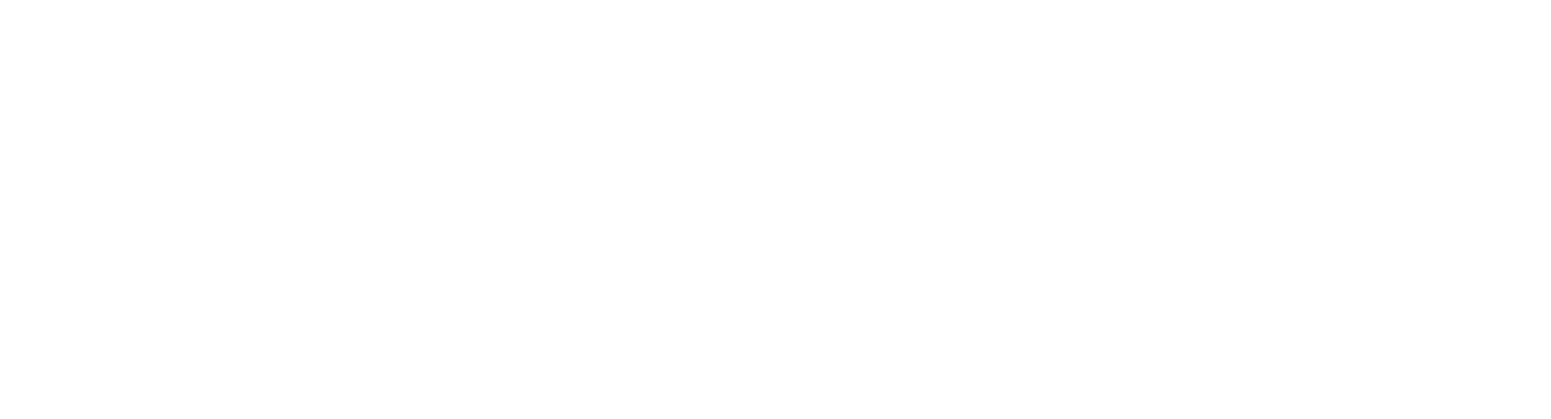
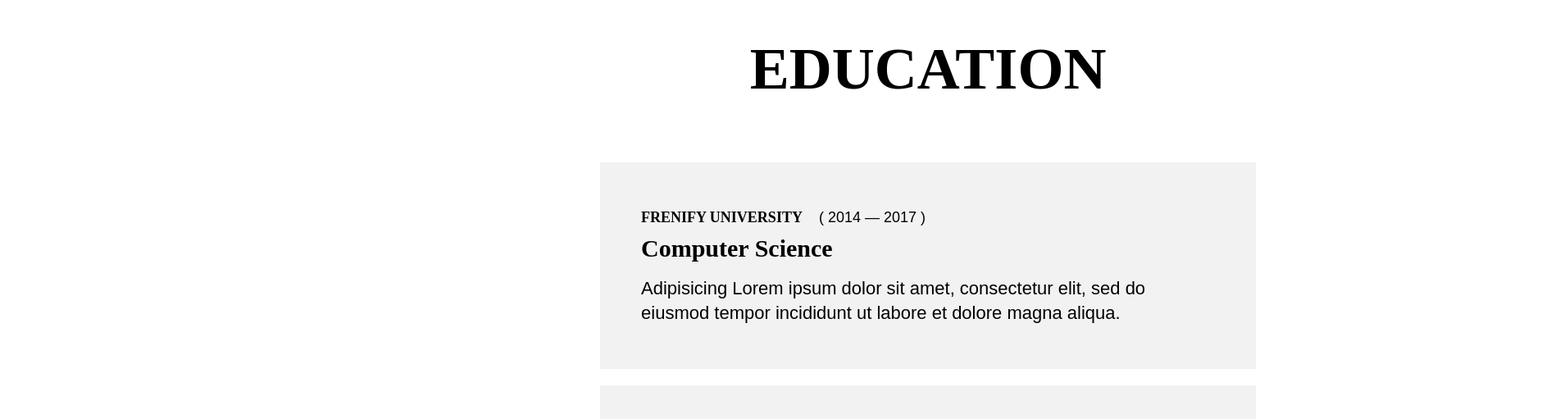
Before and after one commit to g01965250/resume, a React (Create React App) app: page / in a window 1280 px wide. Shown: the part 2286-2797 px from the top of the page at 82% size, 1892 px wide, since content can reach past the window. Before the commit the page ends 2129 px from the top, so only its background shows below. Built offline with nearby package versions, Linux system fonts and the light colour scheme.

Commit message:
education finish

```diff
--- a/src/App.css
+++ b/src/App.css
@@ -12,6 +12,7 @@
   padding: 110px 20px ;
   margin: 0 20px;
   box-sizing: border-box;
+  position: fixed;
 }
 .sidebar-arrow{
   position: absolute;
@@ -90,7 +91,7 @@
 
 .content-wrapper{
   width: 1200px;
-  margin: 0 auto;
+  margin: 0 0 0 543px;
 }
 .home-wrapper{
   padding: 200px 0 202px;
@@ -172,3 +173,61 @@
   top: 230px;
   left: 109%;
 }
+
+.education-wrapper{
+  padding: 200px 0 202px;
+  border-bottom: 4px solid;
+  margin: 0 auto 20px;
+  max-width: 800px;
+}
+.education-title{
+  font-size: 72px;
+  font-weight: 600;
+  padding-bottom: 29px;
+  margin-bottom: 43px;
+  font-family: Jost;
+  text-align: center;
+}
+.education-wrapper ul{
+  list-style: none;
+  margin: 0;
+  padding: 0;
+}
+.education-item{
+background-color: #f2f2f2;
+padding: 52px 50px 53px;
+margin: 0 0 20px;
+}
+.education-item h3{
+  font-size: 18px;
+  font-weight: 600;
+  font-family: Jost;
+  margin:0 0 6px;
+  line-height: 30px;
+}
+.education-item span{
+  margin:  0 0 0 20px;
+  font-size: 18px;
+  font-weight: 400;
+  font-family: Jost,Arial,Helvetica,sans-serif;
+}
+.education-item h2{
+  font-size: 30px;
+  font-weight: 600;
+  font-family: Jost;
+  margin:0 0 17px;
+  line-height: 34px;
+}
+.education-item p{
+  font-size: 22px;
+  font-weight: 400;
+  font-family: Jost,Arial,Helvetica,sans-serif;
+  margin: 0;
+  line-height: 30.14px;
+}
+.education-arrow{
+  font-size: 40px;
+  position: relative;
+  top: 230px;
+  left: 140%;
+}
--- a/src/App.js
+++ b/src/App.js
@@ -8,6 +8,7 @@
   return (
     <div className="App">
       <main className="main">
+        <div className="sidebar-fix"></div>
         <div className="sidebar">
           <BsFillArrowLeftSquareFill className="sidebar-arrow"/>
           <nav className="nav-wrapper">
@@ -62,6 +63,33 @@
               </ul>
               <BsFillArrowDownSquareFill className="about-arrow"/>
             </div>
+            <div className="education-wrapper">
+              <div className="education-title">EDUCATION</div>
+              <ul>
+                <li>
+                  <div className="education-item">
+                    <h3>FRENIFY UNIVERSITY<span>( 2014 — 2017 )</span></h3>
+                    <h2>Computer Science</h2>
+                    <p>Adipisicing Lorem ipsum dolor sit amet, consectetur elit, sed do eiusmod tempor incididunt ut labore et dolore magna aliqua.</p>
+                  </div>
+                </li>
+                <li>
+                  <div className="education-item">
+                    <h3>EDU UNIVERSITY<span>( 2011 — 2014 )</span></h3>
+                    <h2>Master Degree</h2>
+                    <p>Adipisicing Lorem ipsum dolor sit amet, consectetur elit, sed do eiusmod tempor incididunt ut labore et dolore magna aliqua.</p>
+                  </div>
+                </li>
+                <li>
+                  <div className="education-item">
+                    <h3>CLOLUMBIA COLLEGE<span>( 2007 — 2011 )</span></h3>
+                    <h2>Computer Science</h2>
+                    <p>Adipisicing Lorem ipsum dolor sit amet, consectetur elit, sed do eiusmod tempor incididunt ut labore et dolore magna aliqua.</p>
+                  </div>
+                </li>
+              </ul>
+              <BsFillArrowDownSquareFill className="education-arrow"/>
+            </div>
         </div>
       </main>
     </div>
```
